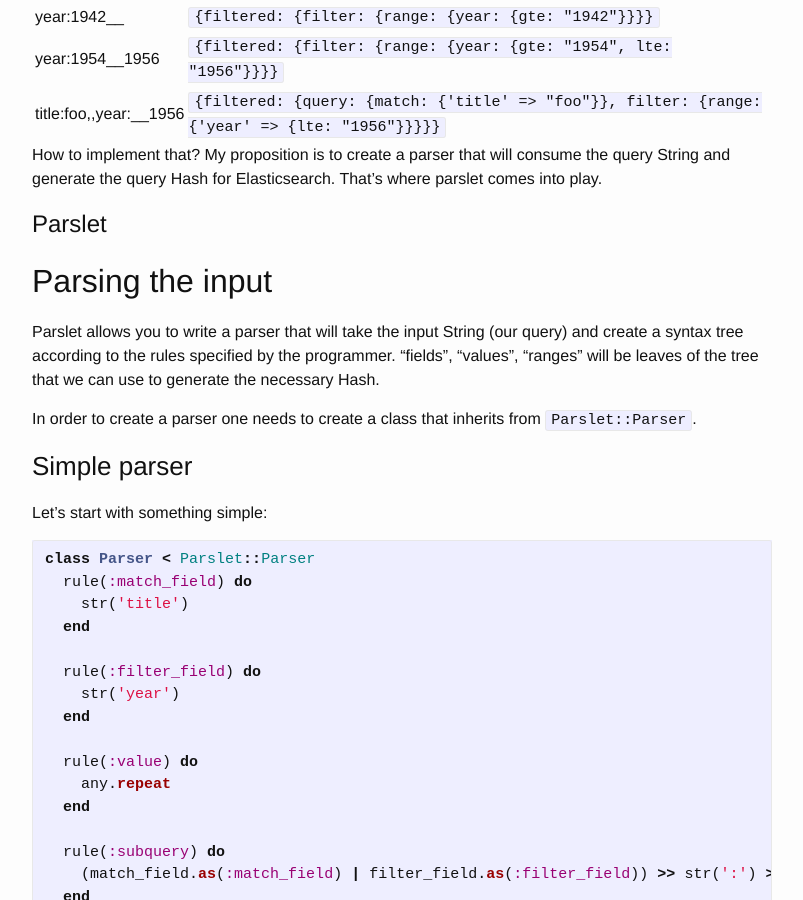
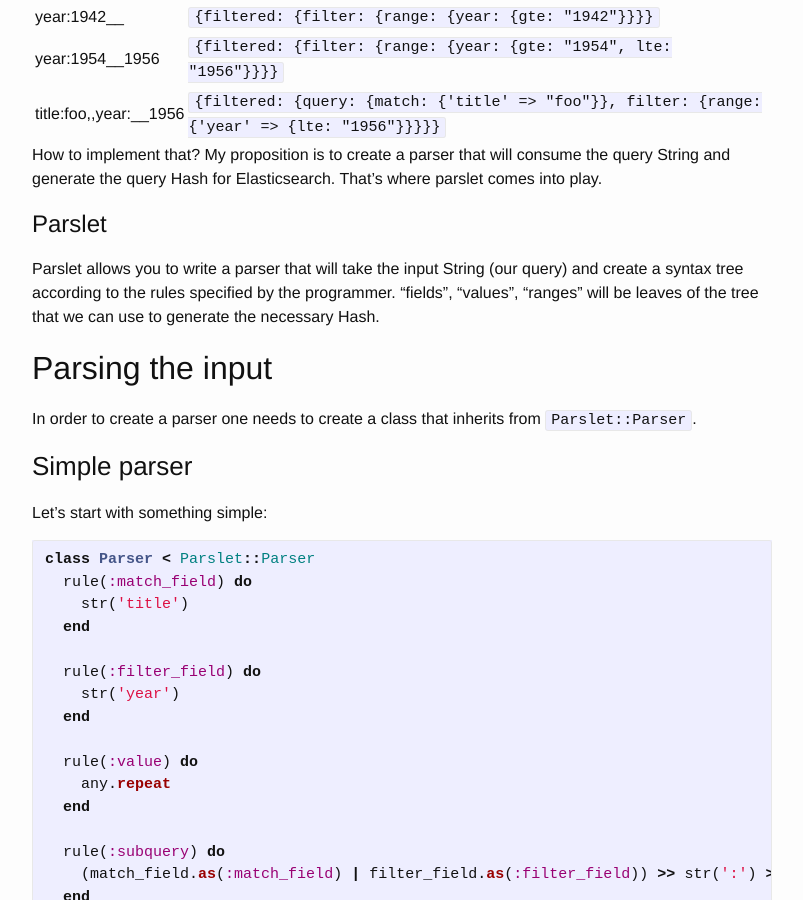
Before and after one commit to asok/asok.github.io, a Jekyll site: the page built from _posts/2016-10-03-parslet.md, in a window 1280 px wide and 900 px high, scrolled down 1334 px. Shown: the whole window, without its empty margins (238-1041 px from the left). Built offline with Jekyll 4.4.1, drawn with Linux system fonts in a browser that asks for light colours; comment, search, counter and statistics services are not loaded.

Commit message:
Correct the headings

```diff
--- a/_posts/2016-10-03-parslet.md
+++ b/_posts/2016-10-03-parslet.md
@@ -61,9 +61,9 @@
 
 # Parslet
 
+Parslet allows you to write a parser that will take the input String (our query) and create a syntax tree according to the rules specified by the programmer. "fields", "values", "ranges" will be leaves of the tree that we can use to generate the necessary Hash.
+
 ## Parsing the input
-
-Parslet allows you to write a parser that will take the input String (our query) and create a syntax tree according to the rules specified by the programmer. "fields", "values", "ranges" will be leaves of the tree that we can use to generate the necessary Hash.
 
 In order to create a parser one needs to create a class that inherits from `Parslet::Parser`.
 
```
